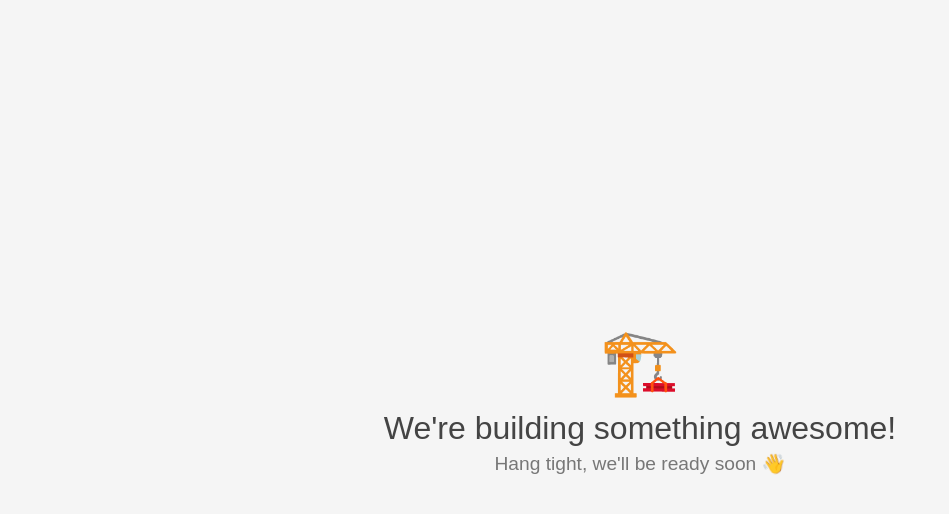
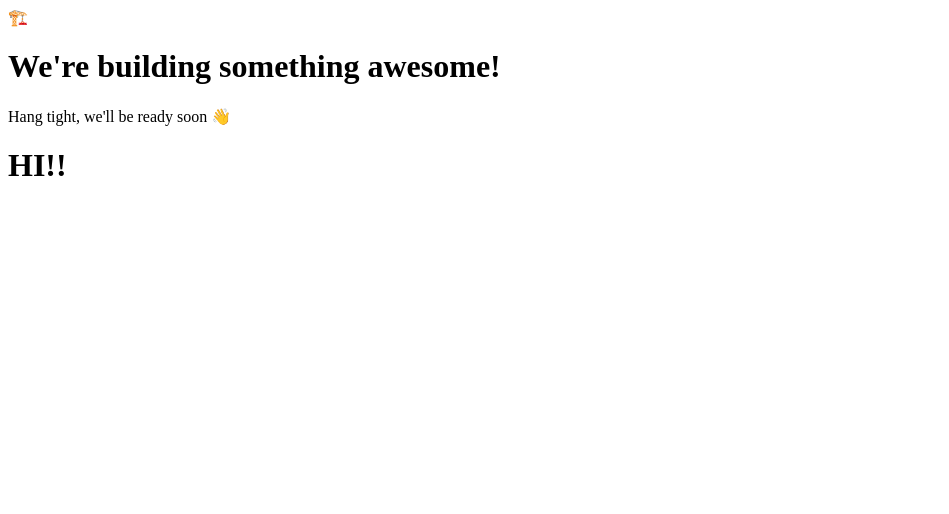
Before and after one commit to maminka19482/maminka1948.top, a plain HTML site: page index.html in a window 1280 px wide. Shown: the whole page, without its empty margins (0-949 px from the left). Drawn offline with Linux system fonts and the light colour scheme.

Commit message:
Update index.html

```diff
--- a/index.html
+++ b/index.html
@@ -4,53 +4,7 @@
     <meta charset="UTF-8">
     <meta name="viewport" content="width=device-width, initial-scale=1.0">
     <title>Under Construction</title>
-    <style>
-        * {
-            margin: 0;
-            padding: 0;
-            box-sizing: border-box;
-            font-family: 'Poppins', sans-serif;
-        }
-        body {
-            background-color: #f5f5f5;
-            display: flex;
-            justify-content: center;
-            align-items: center;
-            height: 100vh;
-            text-align: center;
-            flex-direction: column;
-        }
-        .crane-emoji {
-            font-size: 4rem;
-            margin-bottom: 10px;
-        }
-        h1 {
-            font-size: 2rem;
-            font-weight: 500;
-            color: #444;
-        }
-        p {
-            font-size: 1.2rem;
-            color: #777;
-            margin-top: 5px;
-        }
-        .wave {
-            display: inline-block;
-            animation: waveAnimation 1s infinite alternate;
-        }
-        @keyframes waveAnimation {
-            from { transform: rotate(0deg); }
-            to { transform: rotate(10deg); }
-        }
-        #test-content {
-            display: none;
-            margin-top: 20px;
-            padding: 15px;
-            background-color: #4CAF50;
-            color: white;
-            border-radius: 5px;
-        }
-    </style>
+
 </head>
 <body>
     <div id="default-content">
```
